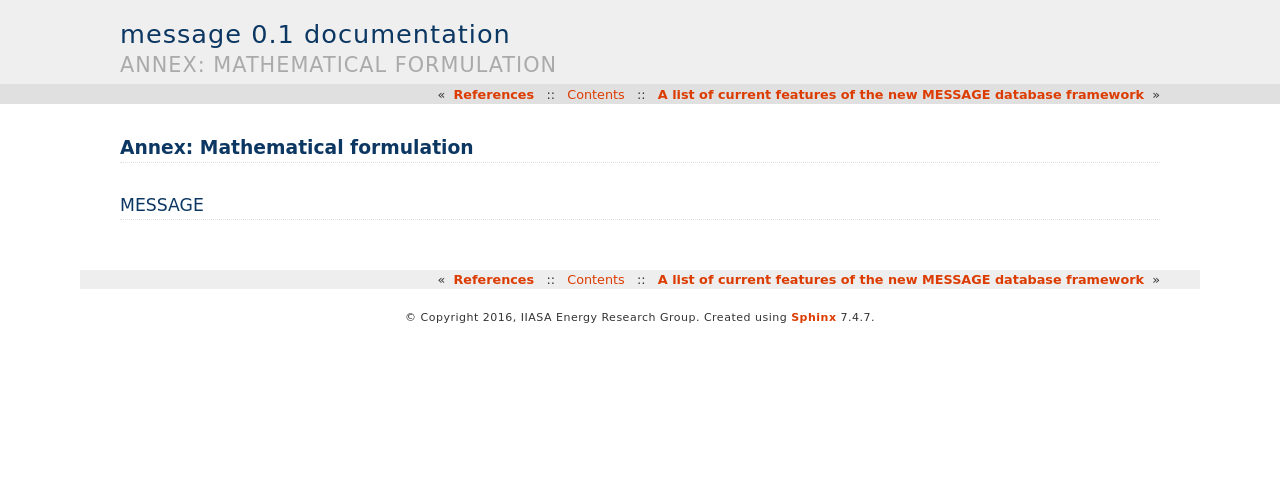
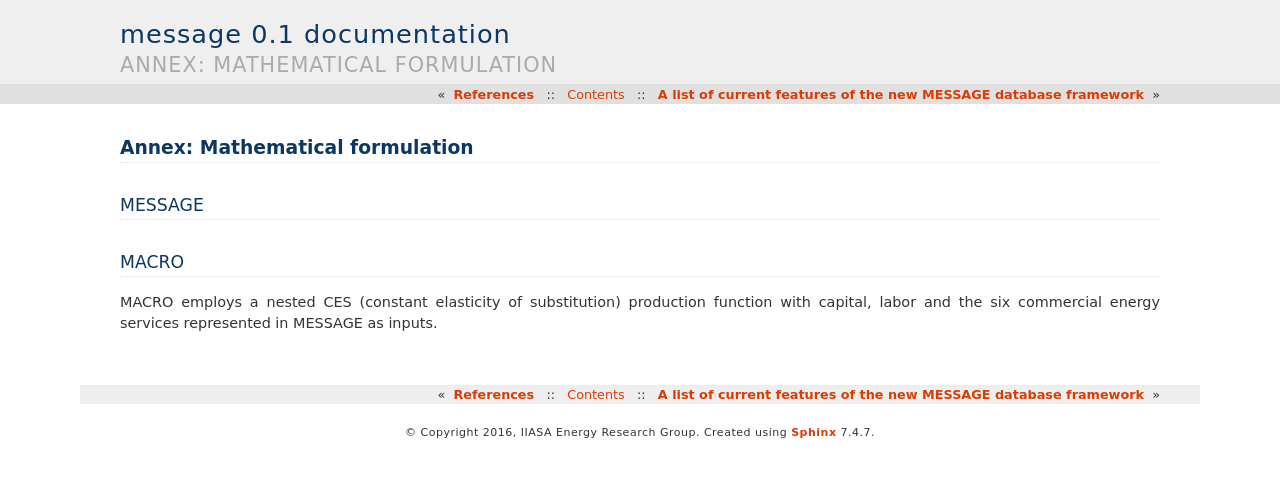
Before and after one commit to iiasa/message_doc, a Sphinx documentation site: the page built from source/message_globiom/annex.rst, in a window 1280 px wide. Shown: the top 477 px of the page. Built offline with Sphinx 7.4.7, drawn with Linux system fonts in a browser that asks for light colours.

Commit message:
added MACRO section to mathematical annex

```diff
--- a/source/message_globiom/annex.rst
+++ b/source/message_globiom/annex.rst
@@ -3,3 +3,7 @@ Annex: Mathematical formulation
 ----
 MESSAGE
 ~~~~
+
+MACRO
+~~~~
+MACRO employs a nested CES (constant elasticity of substitution) production function with capital, labor and the six commercial energy services represented in MESSAGE as inputs.
```
